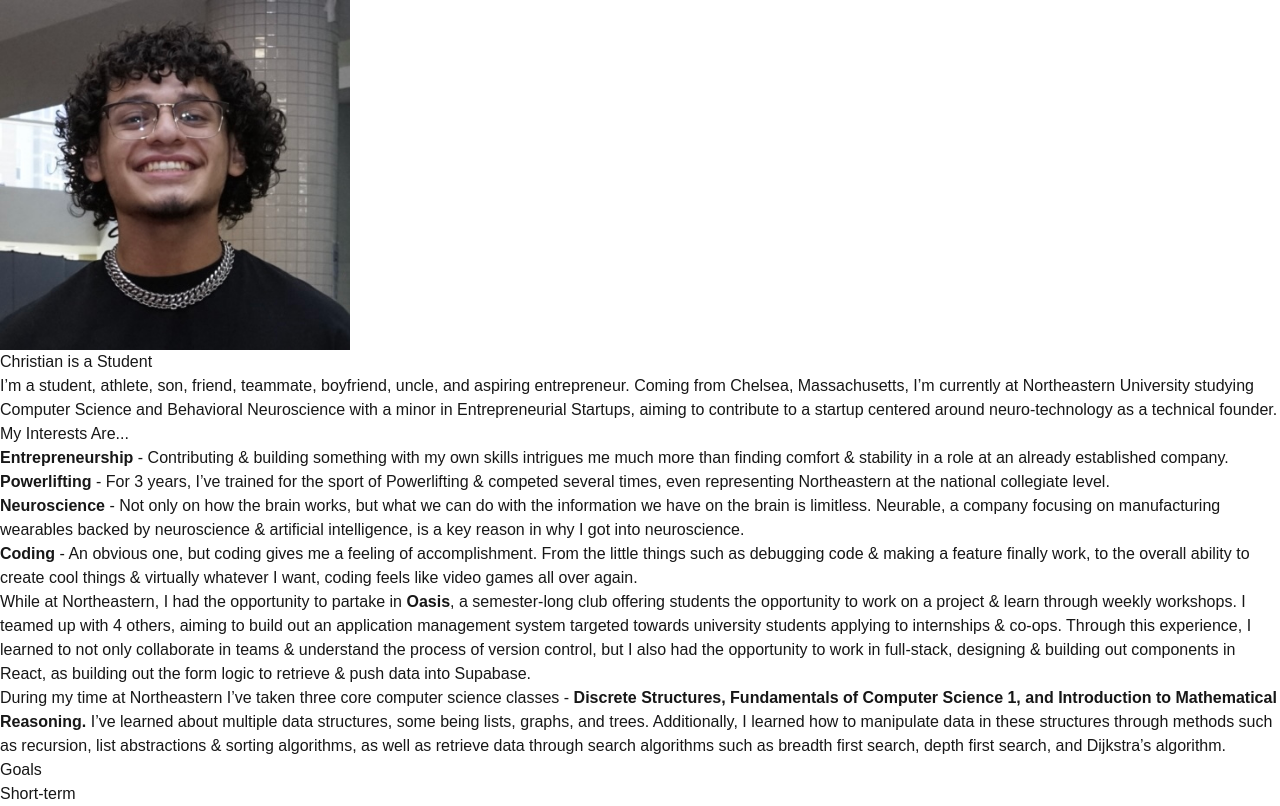
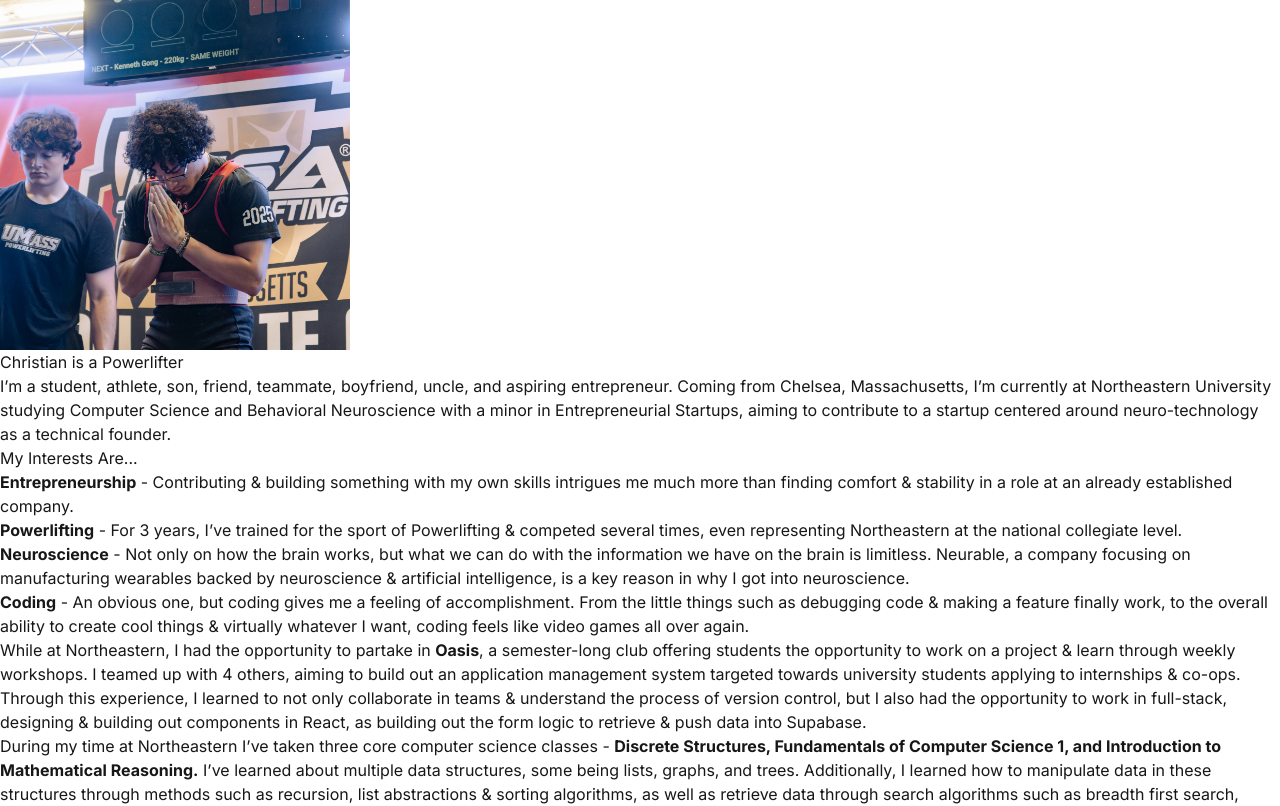
Before and after one commit to chrrstiang/personal-site, a Next.js app in the folder personal-site/: page /about in a window 1280 px wide. Shown: the top 806 px of the page. Built offline with nearby package versions, Linux system fonts and the light colour scheme; a web font is replaced by a local one.

Commit message:
inter font imported
Imported as default font for html element in layout.tsx

```diff
--- a/personal-site/src/app/about/page.jsx
+++ b/personal-site/src/app/about/page.jsx
@@ -30,7 +30,7 @@
     };
 
     // Set the interval to call rotateRole every 2 seconds (2000 ms)
-    const intervalId = setInterval(rotateRole, 4000);
+    const intervalId = setInterval(rotateRole, 2000);
 
     // Clean up the interval when the component is unmounted
     return () => clearInterval(intervalId);
@@ -53,7 +53,7 @@
         <div className="flex flex-col justify-center items-center p-2">
         <AboutHeader imageUrl={imageUrl} role={role} />
         <div className="flex flex-col justify-center mb-20 items-center m-5 sm:m-0 sm:mb-10 gap-10 lg:max-w-screen-lg">
-        <p className="bio sm:w-10/12">I’m a student, athlete, son, friend, teammate, boyfriend, uncle, and aspiring entrepreneur.
+        <p className="inter sm:w-10/12">I’m a student, athlete, son, friend, teammate, boyfriend, uncle, and aspiring entrepreneur.
             Coming from Chelsea, Massachusetts, I’m currently at Northeastern University studying Computer Science and Behavioral Neuroscience with a minor
             in Entrepreneurial Startups, aiming to contribute to a startup centered around neuro-technology as a technical founder.</p>
             <h2 className="aqva sm:w-10/12 text-3xl">My Interests Are...</h2>
--- a/personal-site/src/app/globals.css
+++ b/personal-site/src/app/globals.css
@@ -52,7 +52,8 @@
   }
 
   .inter {
-    font-family: 'inter', serif;
+      font-family: "inter-variable",sans-serif;
+      font-variation-settings: 'wght' 500, 'slnt' 0;
   }
 
 }
--- a/personal-site/src/app/layout.tsx
+++ b/personal-site/src/app/layout.tsx
@@ -1,5 +1,6 @@
 import type { Metadata } from "next";
 import { Geist, Geist_Mono } from "next/font/google";
+import { Inter } from "next/font/google";
 import "./globals.css";
 
 const geistSans = Geist({
@@ -11,6 +12,11 @@
   variable: "--font-geist-mono",
   subsets: ["latin"],
 });
+
+const inter = Inter({
+  subsets: ['latin'],
+  display: 'swap',
+})
 
 export const metadata: Metadata = {
   title: "Christian Garcia",
@@ -28,7 +34,7 @@
       <link rel="stylesheet" href="https://use.typekit.net/mmt1ovw.css" />
       </head>
       <body
-        className={`${geistSans.variable} ${geistMono.variable} antialiased`}
+        className={`${inter.className} antialiased`}
       >
         {children}
       </body>
--- a/personal-site/src/app/page.tsx
+++ b/personal-site/src/app/page.tsx
@@ -7,7 +7,7 @@
       <div className="flex flex-col justify-evenly m-5 items-center lg:max-w-screen-lg 2xl:max-w-screen-xl">
         <div className="flex flex-col items-center md:m-10 md:justify-evenly md:flex-row-reverse w:1/2">
         <Image src='/images/my-headshot.webp' alt="headshot of christian garcia" width="350" height="500" />
-        <h1 className="md:w-1/2 text-center text-4xl sm:text-5xl p-5 mb-5 rothwood-bold">my name is christian garcia</h1>
+        <h1 className="md:w-1/2 text-center text-4xl sm:text-5xl p-5 mb-5 aqva">My name is Christian Garcia</h1>
         </div>
         <ul className="w-1/2 grid grid-cols-1 sm:grid-cols-2 md:mt-10 text-center gap-9">
           <li className="text-2xl sm:text-3xl rothwood"><Link href="/about">about</Link></li>
```
